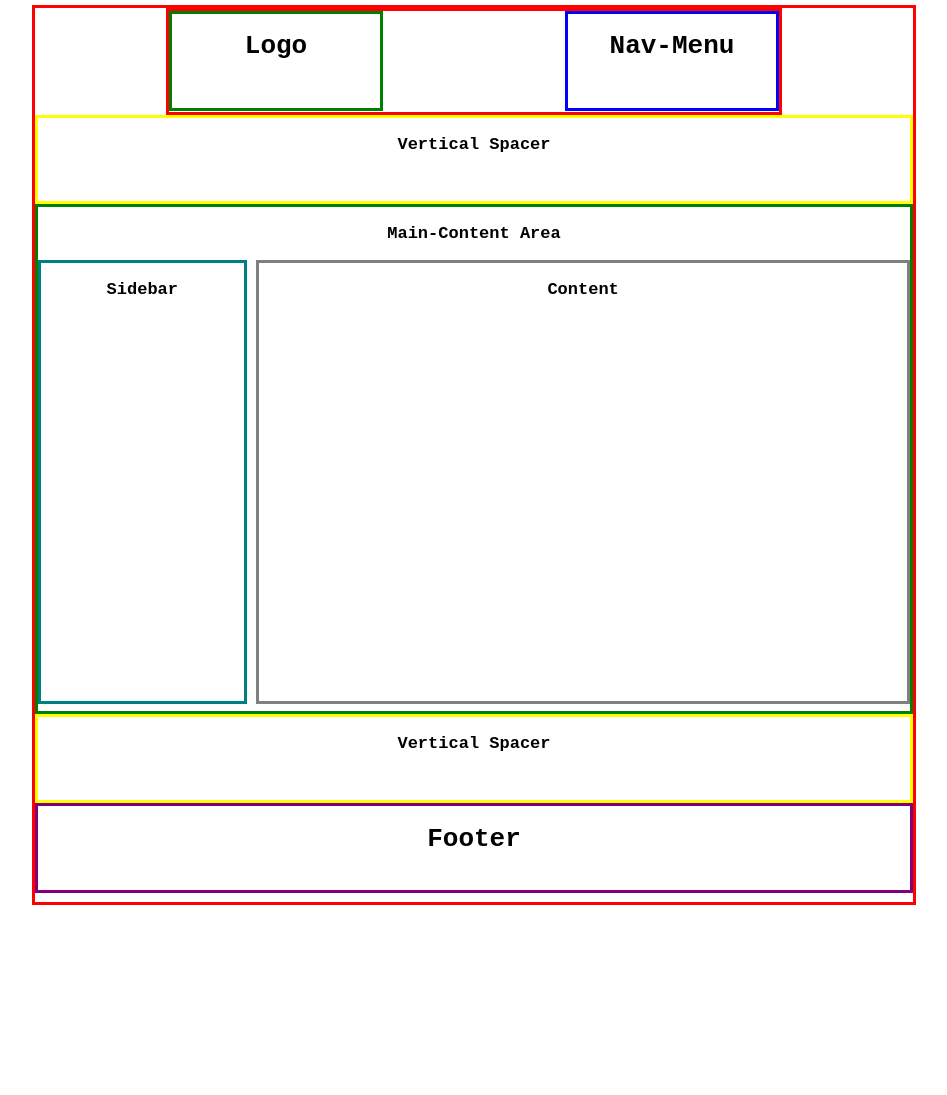
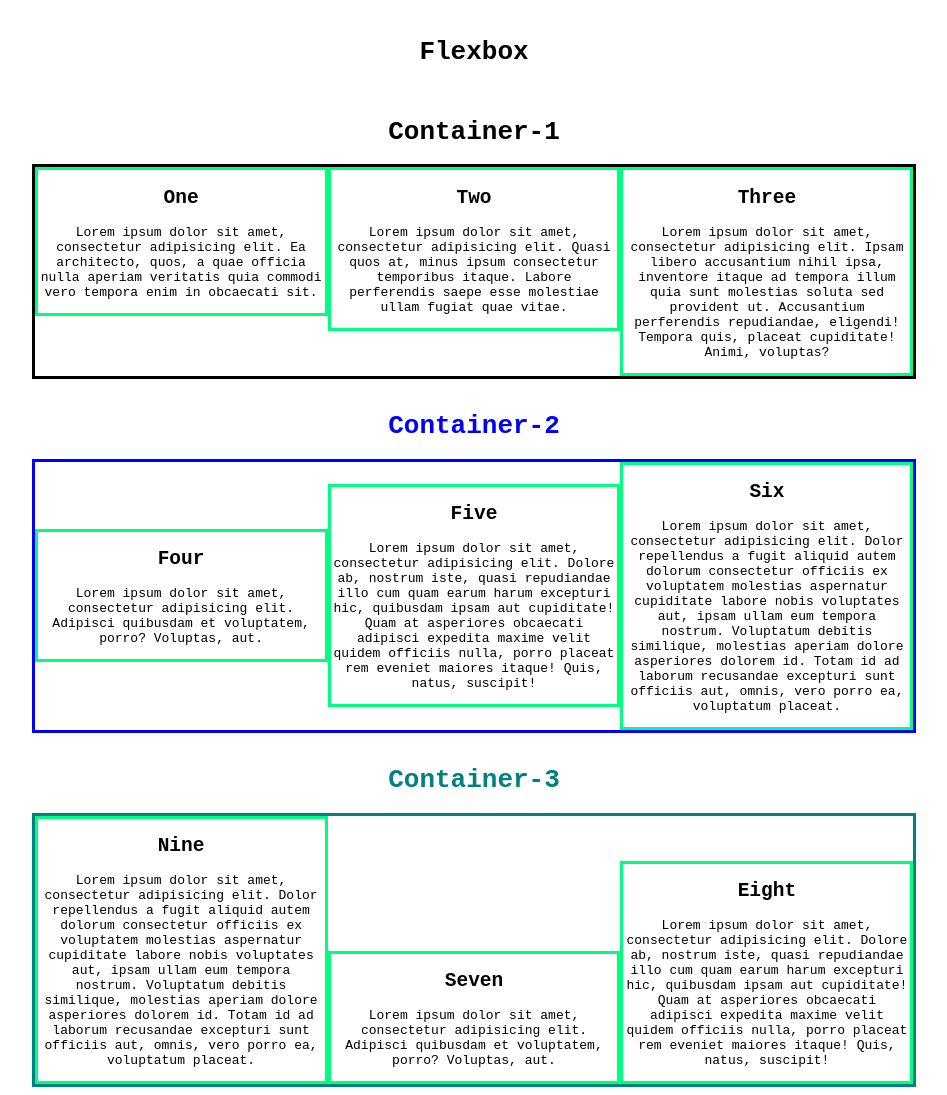
Before and after one commit to Carlos-Develops/fcc, a plain HTML site: page index.html in a window 1280 px wide. Shown: the part 60-1155 px from the top of the page, without its empty margins (166-1113 px from the left). Before the commit the page ends 973 px from the top, so only its background shows below. Drawn offline with Linux system fonts and the light colour scheme.

Commit message:
#100DaysOfCode. Day 7 - HTML and CSS. Flexbox.

```diff
--- a/index.html
+++ b/index.html
@@ -3,53 +3,55 @@
   <head>
 
     <meta charset="utf-8">
-    <title>#100DaysOfCode Challenge: Day 3 - @Carlos_Develops</title>
+    <title>#100DaysOfCode Challenge: Day 7 - @Carlos_Develops</title>
     <link rel="stylesheet" href="style.css">
 
   </head>
 
   <body>
     <h1 class="t-cnt">@Carlos_Develops</h1>
-    <div class="main t-cnt">
+    <br>
+    <h1 class="t-cnt">Flexbox</h1>
+    <br>
+    <h1 class="t-cnt">Container-1</h1>
+    <div class="container-1 t-cnt">
+      <div class="box box1"><h2>One</h2>
+        <p>Lorem ipsum dolor sit amet, consectetur adipisicing elit. Ea architecto, quos, a quae officia nulla aperiam veritatis quia commodi vero tempora enim in obcaecati sit.</p>
+      </div>
+      <div class="box box2"><h2>Two</h2>
+        <p>Lorem ipsum dolor sit amet, consectetur adipisicing elit. Quasi quos at, minus ipsum consectetur temporibus itaque. Labore perferendis saepe esse molestiae ullam fugiat quae vitae.</p>
+      </div>
+      <div class="box box3"><h2>Three</h2>
+        <p>Lorem ipsum dolor sit amet, consectetur adipisicing elit. Ipsam libero accusantium nihil ipsa, inventore itaque ad tempora illum quia sunt molestias soluta sed provident ut. Accusantium perferendis repudiandae, eligendi! Tempora quis, placeat cupiditate! Animi, voluptas?</p>
+      </div>
+    </div>
 
-      <div class="header">
+    <br>
+    <h1 class="t-cnt" style="color: blue;">Container-2</h1>
+    <div class="container-2 t-cnt">
+      <div class="box box-item"><h2>Four</h2>
+        <p>Lorem ipsum dolor sit amet, consectetur adipisicing elit. Adipisci quibusdam et voluptatem, porro? Voluptas, aut.</p>
+      </div>
+      <div class="box box-item"><h2>Five</h2>
+        <p>Lorem ipsum dolor sit amet, consectetur adipisicing elit. Dolore ab, nostrum iste, quasi repudiandae illo cum quam earum harum excepturi hic, quibusdam ipsam aut cupiditate! Quam at asperiores obcaecati adipisci expedita maxime velit quidem officiis nulla, porro placeat rem eveniet maiores itaque! Quis, natus, suscipit!</p>
+      </div>
+      <div class="box box-item"><h2>Six</h2>
+        <p>Lorem ipsum dolor sit amet, consectetur adipisicing elit. Dolor repellendus a fugit aliquid autem dolorum consectetur officiis ex voluptatem molestias aspernatur cupiditate labore nobis voluptates aut, ipsam ullam eum tempora nostrum. Voluptatum debitis similique, molestias aperiam dolore asperiores dolorem id. Totam id ad laborum recusandae excepturi sunt officiis aut, omnis, vero porro ea, voluptatum placeat.</p>
+      </div>
+    </div>
 
-        <div class="logo">
-          <h1>Logo</h1>
-        </div>
-
-        <div class="nav">
-          <h1>Nav-Menu</h1>
-        </div>
-
+    <br>
+    <h1 class="t-cnt" style="color: teal;">Container-3</h1>
+    <div class="container-3 t-cnt">
+      <div class="box box-item box7"><h2>Seven</h2>
+        <p>Lorem ipsum dolor sit amet, consectetur adipisicing elit. Adipisci quibusdam et voluptatem, porro? Voluptas, aut.</p>
       </div>
-
-      <div class="spacer-v">
-        <p><strong>Vertical Spacer</strong></p>
+      <div class="box box-item box8"><h2>Eight</h2>
+        <p>Lorem ipsum dolor sit amet, consectetur adipisicing elit. Dolore ab, nostrum iste, quasi repudiandae illo cum quam earum harum excepturi hic, quibusdam ipsam aut cupiditate! Quam at asperiores obcaecati adipisci expedita maxime velit quidem officiis nulla, porro placeat rem eveniet maiores itaque! Quis, natus, suscipit!</p>
       </div>
-
-      <div class="main-content clear">
-
-        <p><strong>Main-Content Area</strong></p>
-
-        <div class="sidebar">
-          <p><strong>Sidebar</strong></p>
-        </div>
-
-        <div class="content">
-          <p><strong>Content</strong></p>
-        </div>
-
+      <div class="box box-item box9"><h2>Nine</h2>
+        <p>Lorem ipsum dolor sit amet, consectetur adipisicing elit. Dolor repellendus a fugit aliquid autem dolorum consectetur officiis ex voluptatem molestias aspernatur cupiditate labore nobis voluptates aut, ipsam ullam eum tempora nostrum. Voluptatum debitis similique, molestias aperiam dolore asperiores dolorem id. Totam id ad laborum recusandae excepturi sunt officiis aut, omnis, vero porro ea, voluptatum placeat.</p>
       </div>
-
-      <div class="spacer-v">
-        <p><strong>Vertical Spacer</strong></p>
-      </div>
-
-      <div class="footer">
-        <h1>Footer</h1>
-      </div>
-
     </div>
 
   </body>
--- a/style.css
+++ b/style.css
@@ -3,85 +3,78 @@
   font-family: monospace;
 }
 
-div ul {
-  display: inline-block;
-  list-style-type: none;
-}
-
-div li {
-  padding: 20px;
-  float: left;
-}
-
-p {
-  text-align: center;
-  font-size: 17px;
-}
-
-.main {
+.container-1 {
+  display: flex;
+  /*flex-wrap: wrap;*/
+  /* align-items: center;
+  align-items: flex-end;
+  align-items: flex-start;
+  align-items: stretch; //DEFAULT */
+  /* flex-direction: column; */
+  /* flex-direction: row; // DEFAULT */
+  flex-direction: row;
+  align-items: flex-start;
   width: 70%;
-  height: 900px;
-  border: 3px solid red;
+  min-height: 200px;
+  border: 3px solid black;
   margin: auto;
 }
 
-.header {
+.container-2 {
+  display: flex;
+  align-items: center;
   width: 70%;
-  height: 12%;
-  border: 3px solid red;
+  min-height: 200px;
+  border: 3px solid blue;
   margin: auto;
 }
 
-.logo {
-  float: left;
-  width: 35%;
-  height: 100px;
-  border: 3px solid green;
-}
-
-.nav {
-  float: right;
-  width: 35%;
-  height: 100px;
-  border: 3px solid blue;
-}
-
-.main-content {
-  height: 57%;
-  width: auto;
-  margin: auto;
-  border: 3px solid green;
-}
-
-.sidebar {
-  width: 24%;
-  height: 88%;
+.container-3 {
+  display: flex;
+  align-items: flex-end;
+  width: 70%;
+  min-height: 200px;
   border: 3px solid teal;
-  float:left;
-}
-
-.content {
-  width: 75%;
-  height: 88%;
-  border: 3px solid gray;
-  float: right;
   margin: auto;
 }
 
-.footer {
-  height: 10%;
-  border: 3px solid purple;
-}
-
-.spacer-v {
-  height: 10%;
-  border: 3px solid yellow;
-}
-
-.clear {
-  clear: both;
-}
 
 .t-cnt{
   text-align: center;
 }
+
+.box {
+
+  border: 3px solid springgreen;
+}
+
+.box-item {
+  flex: 1;
+}
+
+.box1 {
+  flex: 1;
+}
+
+.box2 {
+  flex: 1;
+}
+
+.box3 {
+  flex: 1;
+}
+
+.box7 {
+  flex: 1;
+  order: 2;
+}
+
+.box8 {
+  flex: 1;
+  order: 3;
+}
+
+.box9 {
+  flex: 1;
+  order: 1;
+}
```
